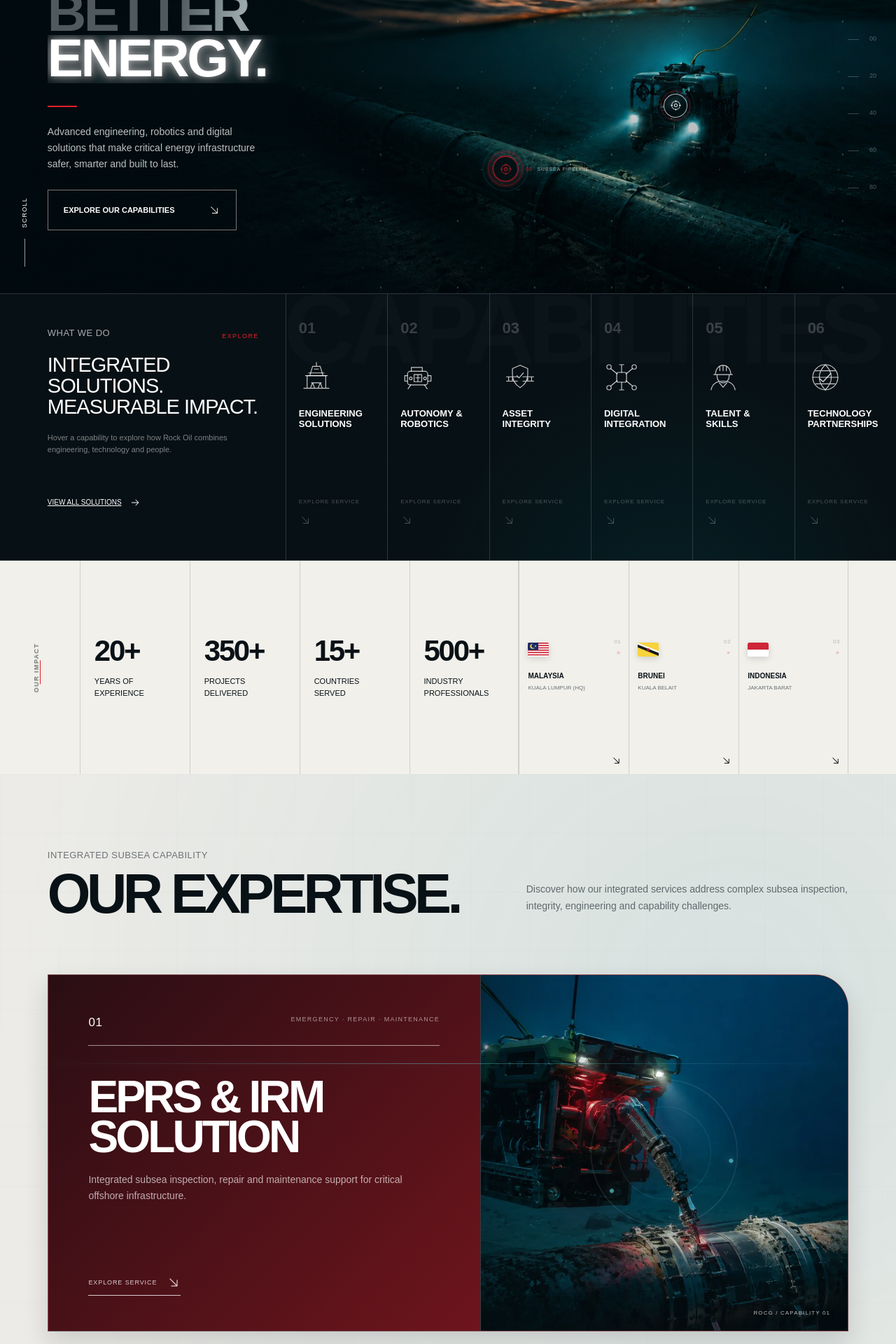
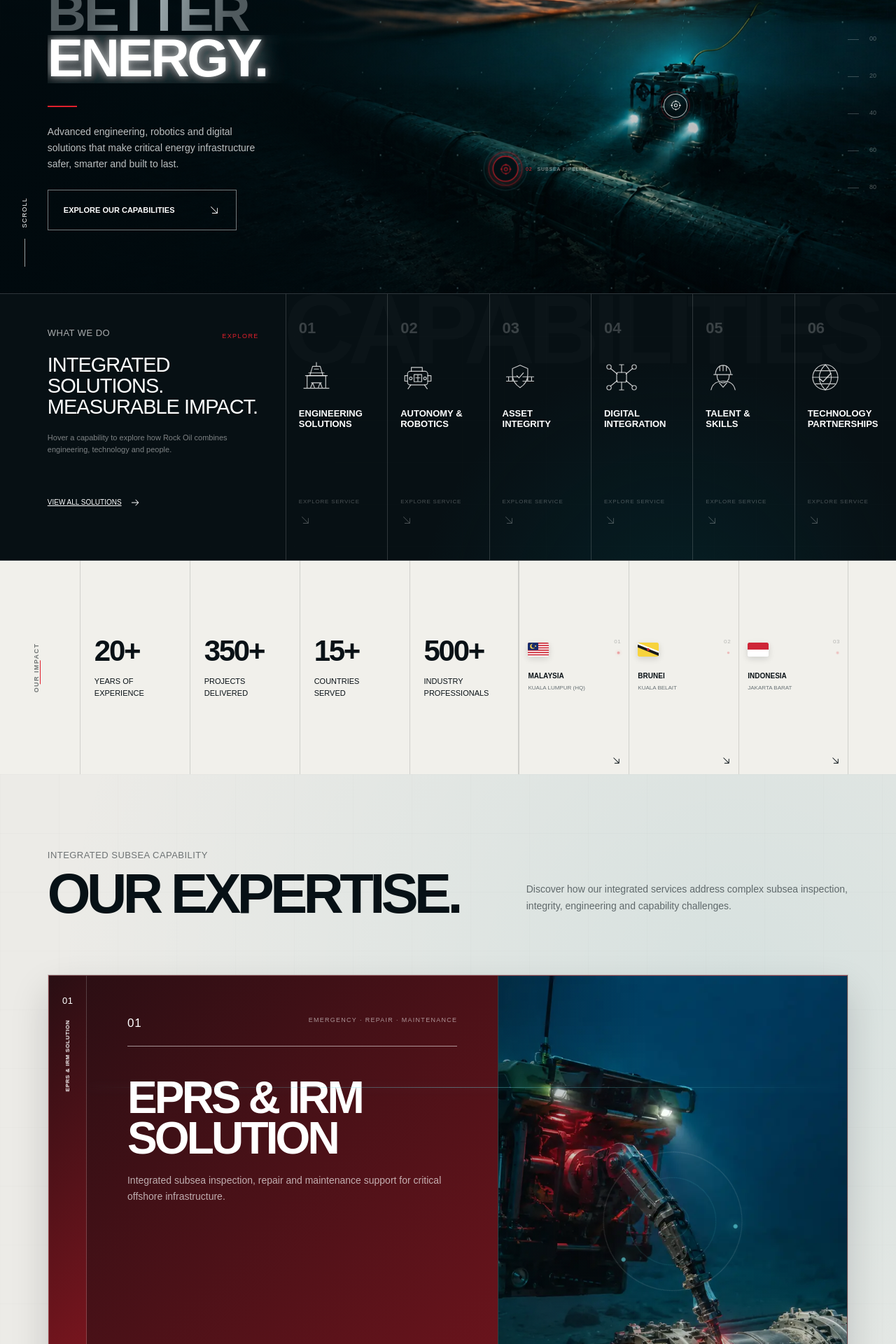
Before and after one commit to maizhakimm/rockoilgroup, a Next.js app: page / in a window 1280 px wide. Shown: the part 320-2240 px from the top of the page at 70% size. Built offline with nearby package versions, Linux system fonts and the light colour scheme.

Commit message:
Redesign expertise cards as horizontal pinned sequence

```diff
--- a/app/components/expertise-section.tsx
+++ b/app/components/expertise-section.tsx
@@ -1,96 +1,75 @@
-import {
-  ArrowDownRight,
-} from "@phosphor-icons/react/dist/ssr";
+"use client";
+
+import { useEffect, useRef } from "react";
+import { ArrowDownRight } from "@phosphor-icons/react";
 import Image from "next/image";
 
 const expertise = [
-  {
-    title: "EPRS & IRM Solution",
-    eyebrow: "Emergency · Repair · Maintenance",
-    description: "Integrated subsea inspection, repair and maintenance support for critical offshore infrastructure.",
-    image: "/expertise/eprs-irm.webp",
-    tone: "red",
-  },
-  {
-    title: "Offshore Survey & Inspection Services",
-    eyebrow: "Survey · Detection · Intelligence",
-    description: "Offshore survey and inspection services that turn field data into clear, actionable asset insight.",
-    image: "/expertise/offshore-survey.webp",
-    tone: "cyan",
-  },
-  {
-    title: "Asset Integrity Solutions",
-    eyebrow: "Assurance · Reliability · Lifecycle",
-    description: "Inspection-led integrity solutions designed to support safer, more reliable asset performance.",
-    image: "/expertise/asset-integrity.webp",
-    tone: "steel",
-  },
-  {
-    title: "Subsea & Decommissioning Engineering",
-    eyebrow: "Engineering · Execution · Closure",
-    description: "Engineering support for complex subsea works and responsible decommissioning programmes.",
-    image: "/expertise/decommissioning.webp",
-    tone: "ocean",
-  },
-  {
-    title: "Trainings and Courses",
-    eyebrow: "Capability · Competency · People",
-    description: "Industry-focused training that strengthens technical competency, operational readiness and safety culture.",
-    image: "/expertise/training.webp",
-    tone: "light",
-  },
+  { title:"EPRS & IRM Solution", eyebrow:"Emergency · Repair · Maintenance", description:"Integrated subsea inspection, repair and maintenance support for critical offshore infrastructure.", image:"/expertise/eprs-irm.webp", tone:"red" },
+  { title:"Offshore Survey & Inspection Services", eyebrow:"Survey · Detection · Intelligence", description:"Offshore survey and inspection services that turn field data into clear, actionable asset insight.", image:"/expertise/offshore-survey.webp", tone:"cyan" },
+  { title:"Asset Integrity Solutions", eyebrow:"Assurance · Reliability · Lifecycle", description:"Inspection-led integrity solutions designed to support safer, more reliable asset performance.", image:"/expertise/asset-integrity.webp", tone:"steel" },
+  { title:"Subsea & Decommissioning Engineering", eyebrow:"Engineering · Execution · Closure", description:"Engineering support for complex subsea works and responsible decommissioning programmes.", image:"/expertise/decommissioning.webp", tone:"ocean" },
+  { title:"Trainings and Courses", eyebrow:"Capability · Competency · People", description:"Industry-focused training that strengthens technical competency, operational readiness and safety culture.", image:"/expertise/training.webp", tone:"light" },
 ] as const;
 
 export function ExpertiseSection() {
+  const stackRef = useRef<HTMLDivElement>(null);
+  const stageRef = useRef<HTMLDivElement>(null);
+  const cardRefs = useRef<(HTMLElement | null)[]>([]);
+
+  useEffect(() => {
+    let frame = 0;
+    const update = () => {
+      frame = 0;
+      const stack = stackRef.current;
+      const stage = stageRef.current;
+      if (!stack || !stage) return;
+      const rect = stack.getBoundingClientRect();
+      const travel = Math.max(1, stack.offsetHeight - stage.offsetHeight);
+      const stickyTop = parseFloat(getComputedStyle(stage).top) || 0;
+      const progress = Math.min(expertise.length - 1, Math.max(0, (stickyTop - rect.top) / travel * (expertise.length - 1)));
+      cardRefs.current.forEach((card, index) => {
+        if (!card) return;
+        const raw = index === 0 ? 1 : Math.min(1, Math.max(0, progress - (index - 1)));
+        card.style.setProperty("--expertise-enter", String(1 - Math.pow(1 - raw, 3)));
+      });
+    };
+    const schedule = () => { if (!frame) frame = requestAnimationFrame(update); };
+    update();
+    addEventListener("scroll", schedule, { passive:true });
+    addEventListener("resize", schedule);
+    return () => { removeEventListener("scroll", schedule); removeEventListener("resize", schedule); if (frame) cancelAnimationFrame(frame); };
+  }, []);
+
   return (
-    <section className="expertise" id="solutions">
+    <section className="expertise expertise--horizontal" id="solutions">
       <div className="expertiseIntro">
-        <div>
-          <p className="eyebrow">Integrated subsea capability</p>
-          <h2>Our expertise.</h2>
+        <div><p className="eyebrow">Integrated subsea capability</p><h2>Our expertise.</h2></div>
+        <p>Discover how our integrated services address complex subsea inspection, integrity, engineering and capability challenges.</p>
       </div>
-        <p>
-          Discover how our integrated services address complex subsea inspection,
-          integrity, engineering and capability challenges.
-        </p>
-      </div>
-
-      <div className="expertiseStack">
+      <div className="expertiseStack" ref={stackRef}>
+        <div className="expertiseStage" ref={stageRef}>
           {expertise.map(({ title, eyebrow, description, image, tone }, index) => (
-          <article
-            className={`expertiseCard expertiseCard--${tone}`}
-            key={title}
-            style={{
-              "--expertise-offset": `${index * 22}px`,
-              "--expertise-mobile-offset": `${index * 14}px`,
-            } as React.CSSProperties}
-          >
+            <article className={`expertiseCard expertiseCard--${tone}`} key={title}
+              ref={(node) => { cardRefs.current[index] = node; }}
+              style={{ "--expertise-index": index, "--expertise-enter": index === 0 ? 1 : 0 } as React.CSSProperties}>
+              <div className="expertiseRail" aria-hidden="true"><strong>0{index + 1}</strong><span>{title}</span></div>
+              <div className="expertiseCardBody">
                 <div className="expertiseCardCopy">
-              <div className="expertiseCardMeta">
-                <span>0{index + 1}</span>
-                <span>{eyebrow}</span>
-              </div>
-              <h3>{title}</h3>
-              <p>{description}</p>
-              <a href="#contact">
-                Explore service <ArrowDownRight size={20} />
-              </a>
+                  <div className="expertiseCardMeta"><span>0{index + 1}</span><span>{eyebrow}</span></div>
+                  <h3>{title}</h3><p>{description}</p>
+                  <a href="#contact">Explore service <ArrowDownRight size={20} /></a>
                 </div>
                 <div className="expertiseVisual" aria-hidden="true">
-              <Image
-                className="expertisePhoto"
-                src={image}
-                alt=""
-                fill
-                sizes="(max-width: 900px) 100vw, 46vw"
-              />
-              <div className="expertisePhotoShade" />
-              <div className="expertiseReticle"><i /><i /><i /></div>
+                  <Image className="expertisePhoto" src={image} alt="" fill sizes="(max-width: 900px) 100vw, 46vw" />
+                  <div className="expertisePhotoShade" /><div className="expertiseReticle"><i /><i /><i /></div>
                   <span>ROCG / CAPABILITY 0{index + 1}</span>
                 </div>
                 <div className="expertiseScan" aria-hidden="true" />
+              </div>
             </article>
           ))}
+        </div>
       </div>
     </section>
   );
--- a/app/globals.css
+++ b/app/globals.css
@@ -455,3 +455,45 @@ h1 .heroTitleLine:nth-child(4) > span { animation:titleScan 6s ease-in-out infin
   .contactDialog h2 { font-size:42px; }
 }
 @media (prefers-reduced-motion:reduce) { html { scroll-behavior:auto; } * { transition:none !important; animation:none !important; } .scanSignal,.scanPacket,.closingParticles { display:none; } }
+
+/* Horizontal pinned expertise sequence */
+.expertise--horizontal { --expertise-rail:clamp(48px,4.25vw,66px); overflow:clip; }
+.expertise--horizontal .expertiseStack { position:relative; height:410svh; max-width:90vw; margin:0 auto; padding:0; }
+.expertise--horizontal .expertiseStage { position:sticky; top:78px; height:calc(100svh - 94px); min-height:560px; overflow:hidden; border:1px solid rgba(7,16,20,.14); box-shadow:0 24px 50px rgba(2,12,17,.16); }
+.expertise--horizontal .expertiseCard { --rail-offset:calc(var(--expertise-index) * var(--expertise-rail)); position:absolute; inset:0 0 0 var(--rail-offset); z-index:calc(var(--expertise-index) + 1); display:flex; width:calc(100% - var(--rail-offset)); min-height:0; height:100%; margin:0; border-radius:0; overflow:hidden; transform:translate3d(calc((1 - var(--expertise-enter)) * 105%),0,0); will-change:transform; box-shadow:-12px 0 30px rgba(2,12,17,.18); }
+.expertise--horizontal .expertiseRail { position:relative; z-index:4; flex:0 0 var(--expertise-rail); display:flex; flex-direction:column; align-items:center; gap:20px; padding:28px 0 18px; color:currentColor; border-right:1px solid currentColor; background:inherit; }
+.expertise--horizontal .expertiseRail strong { font-size:13px; font-weight:500; letter-spacing:.04em; }
+.expertise--horizontal .expertiseRail span { max-height:calc(100% - 52px); overflow:hidden; font-size:8px; line-height:1; font-weight:700; letter-spacing:.08em; text-transform:uppercase; white-space:nowrap; writing-mode:vertical-rl; transform:rotate(180deg); }
+.expertise--horizontal .expertiseCardBody { position:relative; min-width:0; flex:1; display:grid; grid-template-columns:1.08fr .92fr; overflow:hidden; }
+.expertise--horizontal .expertiseCardCopy { min-width:0; }
+.expertise--horizontal .expertiseCardBody > .expertiseScan { z-index:5; }
+.expertise--horizontal .expertiseCard--red .expertiseRail,.expertise--horizontal .expertiseCard--cyan .expertiseRail,.expertise--horizontal .expertiseCard--ocean .expertiseRail { border-color:rgba(255,255,255,.2); }
+@media (max-width:900px) {
+ .expertise--horizontal { --expertise-rail:34px; }
+ .expertise--horizontal .expertiseStack { max-width:calc(100vw - 28px); height:430svh; }
+ .expertise--horizontal .expertiseStage { top:66px; height:calc(100svh - 76px); min-height:640px; }
+ .expertise--horizontal .expertiseCard { grid-template-columns:none; grid-template-rows:none; }
+ .expertise--horizontal .expertiseCardBody { grid-template-columns:1fr; grid-template-rows:minmax(0,1fr) 34%; }
+ .expertise--horizontal .expertiseRail { gap:12px; padding:19px 0 12px; }
+ .expertise--horizontal .expertiseRail strong { font-size:10px; }
+ .expertise--horizontal .expertiseRail span { font-size:6px; letter-spacing:.05em; }
+ .expertise--horizontal .expertiseCardCopy { padding:28px 22px 24px; }
+ .expertise--horizontal .expertiseCardMeta { padding-bottom:14px; }
+ .expertise--horizontal .expertiseCard h3 { margin:22px 0 14px; font-size:clamp(29px,7.7vw,42px); overflow-wrap:anywhere; }
+ .expertise--horizontal .expertiseCard:nth-child(4) h3 { font-size:clamp(23px,6.4vw,34px); }
+ .expertise--horizontal .expertiseVisual { border-top:1px solid rgba(255,255,255,.18); border-left:0; }
+}
+@media (max-width:620px) {
+ .expertise--horizontal { padding-left:0; padding-right:0; --expertise-rail:22px; }
+ .expertise--horizontal .expertiseIntro { padding-left:20px; padding-right:20px; }
+ .expertise--horizontal .expertiseStack { max-width:100%; height:440svh; }
+ .expertise--horizontal .expertiseStage { border-left:0; border-right:0; }
+ .expertise--horizontal .expertiseRail { padding-top:15px; gap:9px; }
+ .expertise--horizontal .expertiseRail strong { font-size:8px; }
+ .expertise--horizontal .expertiseRail span { font-size:5px; }
+ .expertise--horizontal .expertiseCardCopy { padding:24px 14px 20px; }
+ .expertise--horizontal .expertiseCardMeta span:last-child { max-width:130px; font-size:7px; }
+ .expertise--horizontal .expertiseCard h3 { font-size:clamp(26px,7.5vw,36px); line-height:.92; }
+ .expertise--horizontal .expertiseCard:nth-child(4) h3 { font-size:clamp(20px,5.8vw,29px); }
+ .expertise--horizontal .expertiseCardCopy > p { font-size:10px; line-height:1.55; }
+}
```
Lines whose indentation alone changed are shown as unchanged.
